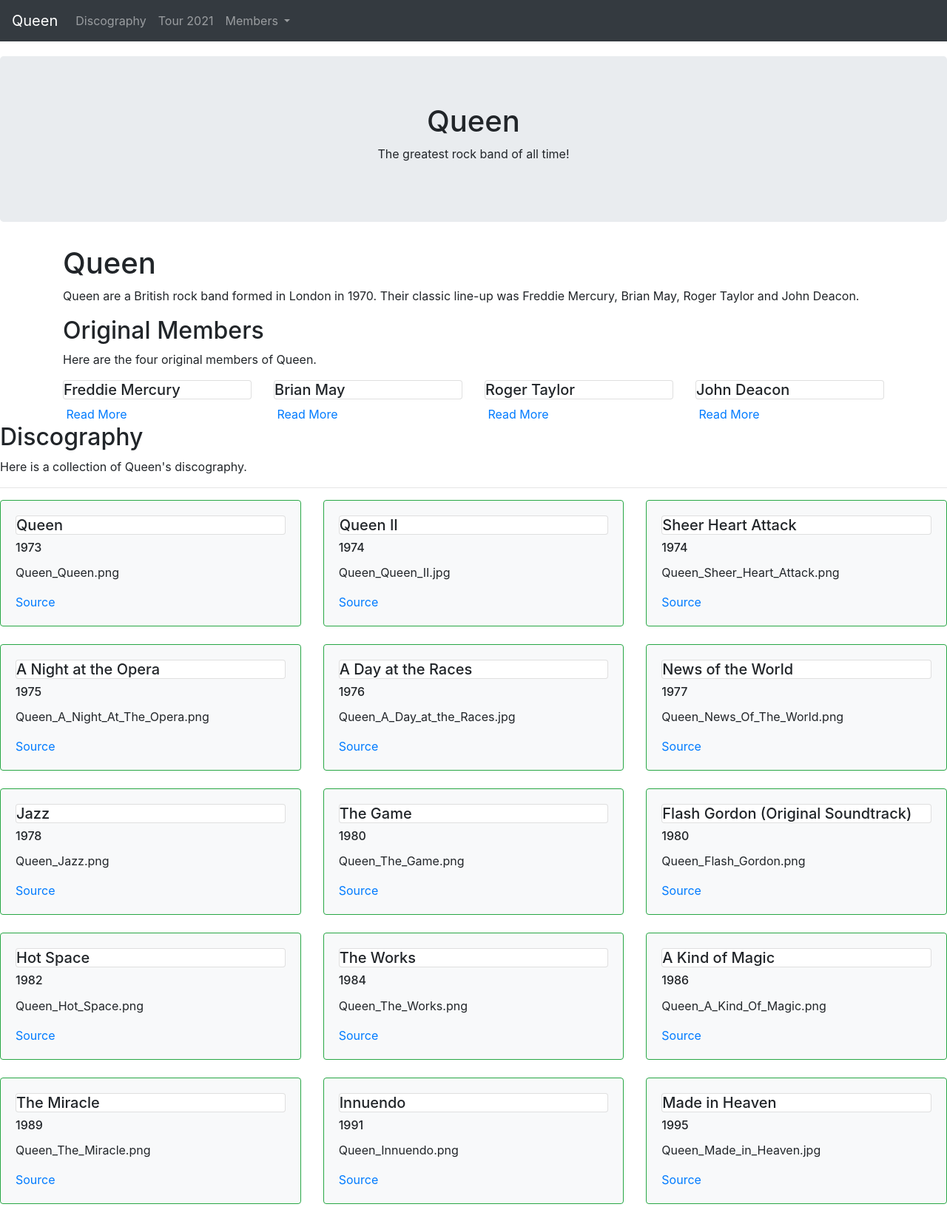
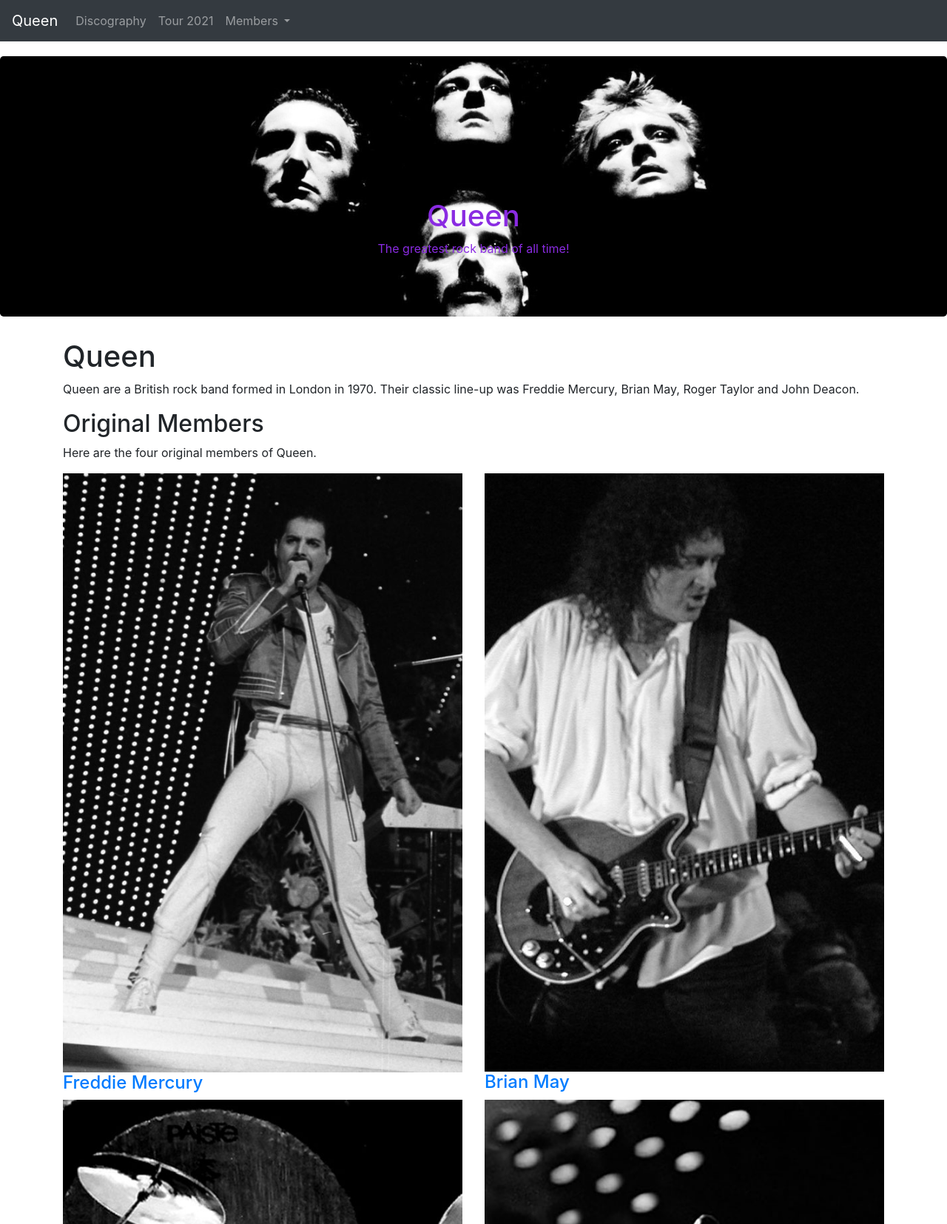
Before and after one commit to clairecoburn/claire-final-project, a website: page src/njk/index.njk in a window 1280 px wide. Shown: the top 1655 px of the page at 74% size. Drawn offline with nearby package versions, Linux system fonts and the light colour scheme; files that its build step writes are made by us from their sources; files whose address does not match are found by name.

Commit message:
need to work on jumbo

```diff
--- a/src/njk/_templates/bake-member.njk
+++ b/src/njk/_templates/bake-member.njk
@@ -14,7 +14,7 @@
   <article class="container">
     <div class="row">
       <div class="col-sm-4">
-        <img src="../img/members/{{ members.image }}.jpg" alt="" class="img-fluid mb-4">
+        <img src="../img/members/{{ image }}" alt="queen member" class="img-fluid mb-4">
       </div>
       <div class="col-sm-8">
         <h1>{{ name }}</h1>
--- a/src/njk/_templates/base.njk
+++ b/src/njk/_templates/base.njk
@@ -14,6 +14,8 @@
   <body>
     {% include "_includes/nav.njk" %}
 
+    {% include "_includes/jumbotron.njk" %}
+
     {% block content %}{% endblock %}
 
     {% include "_includes/footer.njk" %}
--- a/src/njk/index.njk
+++ b/src/njk/index.njk
@@ -1,27 +1,22 @@
 {% extends '_templates/base.njk' %}
-
 {% block page_title %}Queen{% endblock %}
 
-{% block page_description %}The index search description for this page goes here.{% endblock %}
-
 {% block content %}
-  <div class="jumbotron banner text-center">
-    <h1>Queen</h1>
-    <p>The greatest rock band of all time!</p>
-  </div>
   <div class="container">
     <h1>Queen</h1>
     <p>Queen are a British rock band formed in London in 1970. Their classic line-up was Freddie Mercury, Brian May, Roger Taylor and John Deacon.</p>
     <h2>Original Members</h2>
     <p>Here are the four original members of Queen.</p>
     <div class="row">
-      {% for description in queen.members %}
-        <div class="col">
-          <h5 class="card title">{{description.name}}</h5>
-          <img src="..img/members{{ member.image }}.jpg" alt="" class="img-fluid">
-          <a href="member/{{ description.slug }}.html">Read More</a>
+      {% for member in queen.members %}
+        <div class="col-sm-6">
+          <img src="img/members/{{ member.slug }}-bw.jpg" alt="" class="img-fluid">
+          <h3>
+            <a href="member/{{ member.slug }}.html">{{ member.name }}</a>
+          </h3>
         </div>
       {% endfor %}
+    </div>
   </div>
 </div>
 <h2>Discography</h2>
@@ -34,7 +29,7 @@
         <div class="card-body">
           <h5 class="card title">{{albums.title}}</h5>
           <h6 class="card-title">{{albums.year}}</h6>
-            <p class="card-image">{{albums.image}}</p>
+          <img class="card-img-top" src="img/discs/{{albums.image}}" alt="">
           <a href="discography.html">Source</a>
         </div>
       </div>
--- a/src/njk/jumbotron.njk
+++ /dev/null
@@ -1,4 +0,0 @@
-<div class="jumbotron banner text-center">
-  <h1>Queen</h1>
-  <p>The greatest rock band of all time!</p>
-</div>
--- a/src/scss/_jumbotron.scss
+++ b/src/scss/_jumbotron.scss
@@ -1,9 +1,17 @@
 .jumbotron.banner {
-  background-image: url(../img/img-queen/queen-band-wallpaper-thin.jpg) no-repeat center;
+  background: url(../img/queen-band-wallpaper-thin.jpg) no-repeat center;
   background-size: cover;
-  padding-top: 12rem
+  padding-top: 12rem;
 }
 
 .jumbotron {
   margin-bottom: 30px;
 }
+
+.jumbotron h1{
+  color: blueviolet;
+}
+
+.jumbotron p{
+  color: blueviolet;
+}
--- a/src/scss/main.scss
+++ b/src/scss/main.scss
@@ -20,6 +20,7 @@
 
 // Import partials
 @import "nav";
+@import "jumbotron";
 
 h3 {
   font-size: 1.5rem;
```
Also changed, not shown: docs/member/brian-may.html (+6 -1 lines), docs/member/freddie-mercury.html (+6 -1 lines), docs/member/john-deacon.html (+6 -1 lines), docs/member/roger-taylor.html (+6 -1 lines), docs/css/main.css, docs/discography.html, docs/index.html, docs/tour-2021.html, src/njk/_includes/jumbotron.njk (renamed from docs/jumbotron.html). Lines whose indentation alone changed are shown as unchanged.
